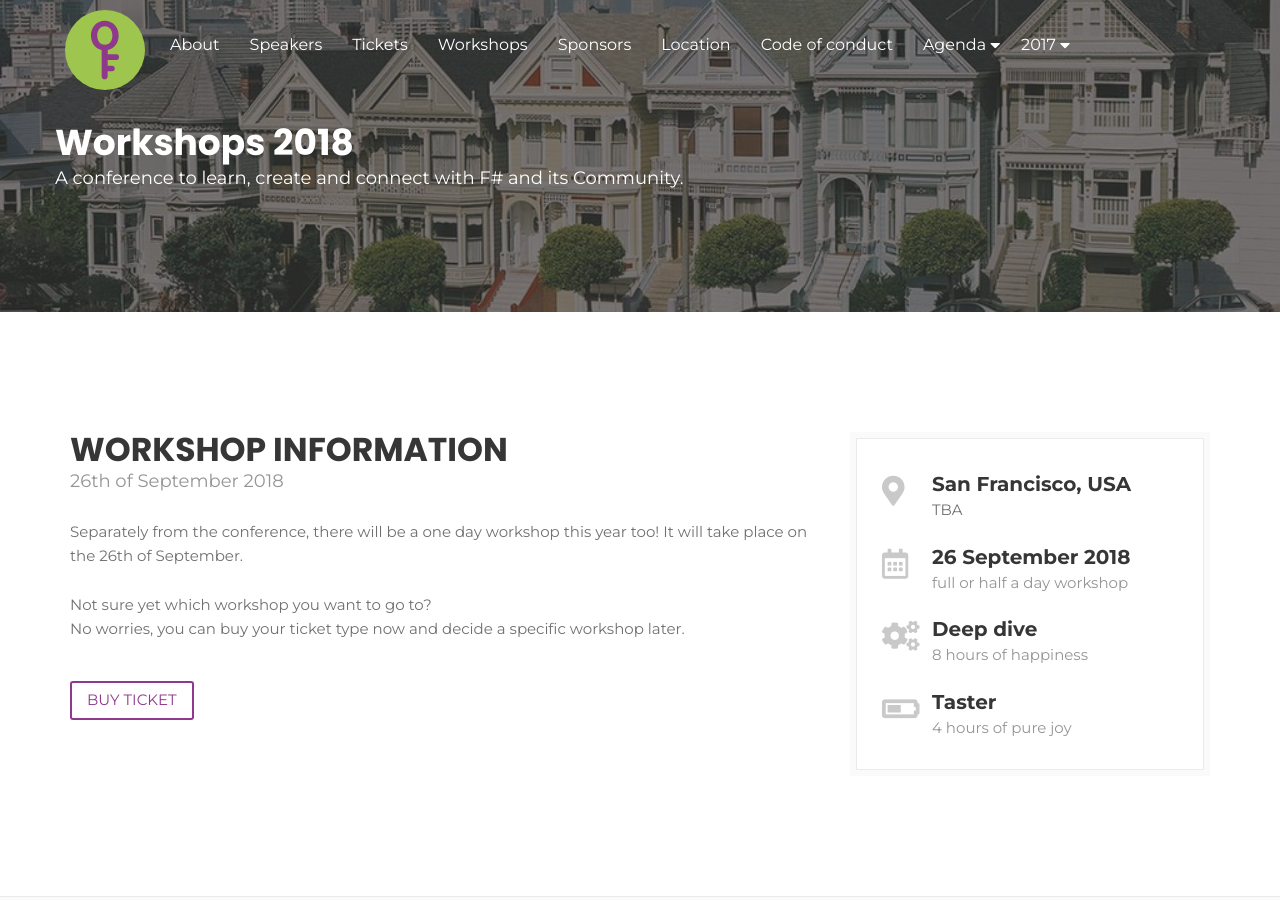
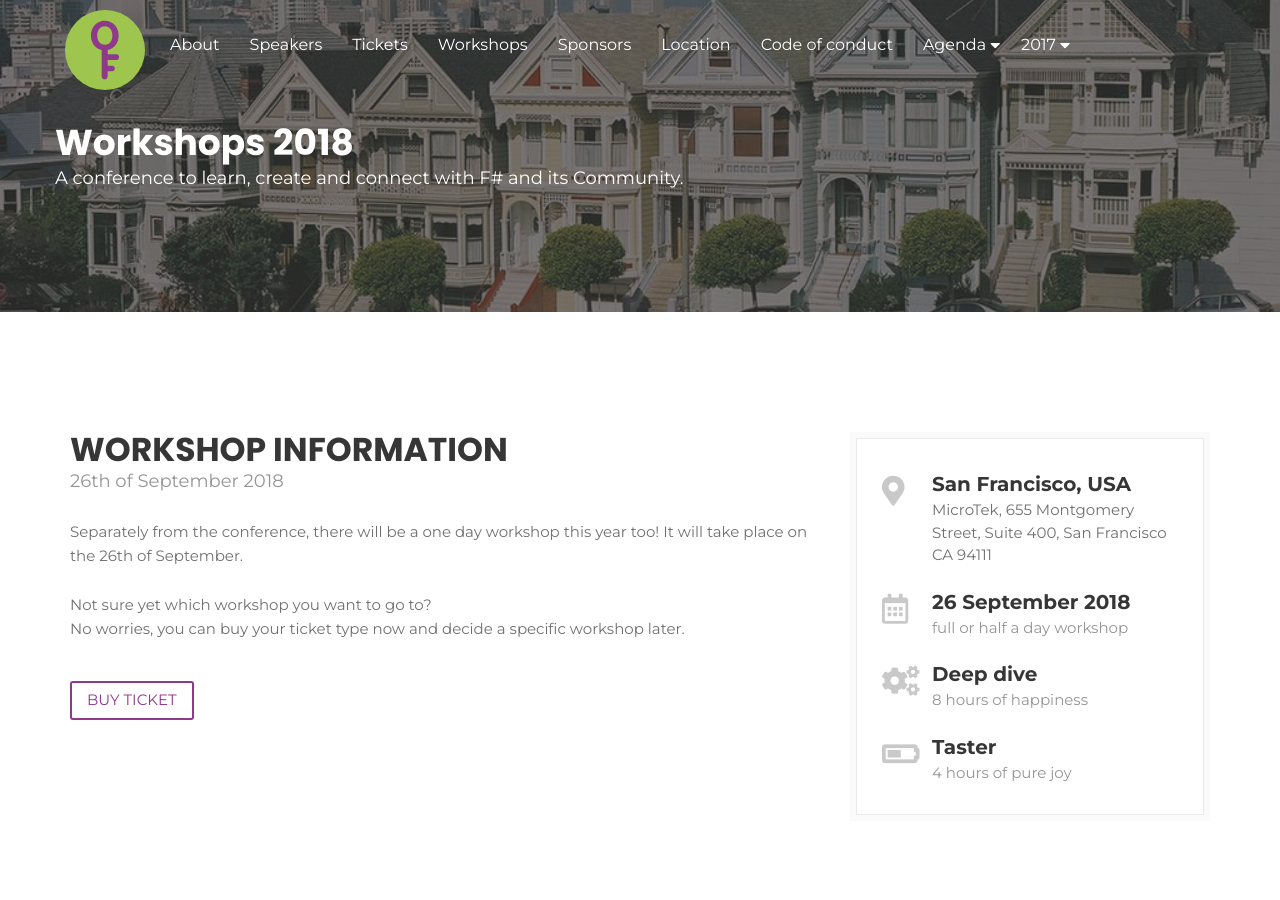
Before and after one commit to open-fsharp/open-fsharp.github.io, a Jekyll site: the page built from agenda/workshop.md, in a window 1280 px wide and 900 px high. Built offline with Jekyll 4.4.1, drawn with Linux system fonts in a browser that asks for light colours; nearby versions of some CDN libraries; comment, search, counter and statistics services are not loaded.

Commit message:
add workshop address

```diff
--- a/agenda/workshop.md
+++ b/agenda/workshop.md
@@ -47,7 +47,7 @@ title: Agenda workshop 2018
 								<span class="c-info-icon"><i class="fas fa-map-marker-alt"></i></span>
 								<span class="c-info-content">
 									<strong>San Francisco, USA</strong>
-									<span class="i-text"><a href="#" target="_blank">TBA</a></span>
+									<span class="i-text"><a href="#" target="_blank">MicroTek, 655 Montgomery Street, Suite 400, San Francisco CA 94111</a></span>
 								</span>
 							</li>
 							<li>
```
